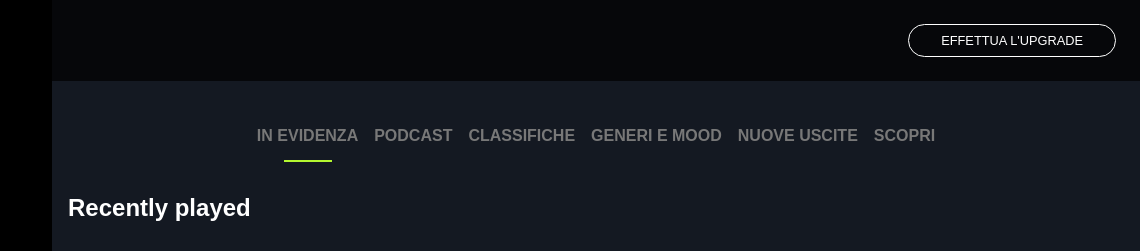
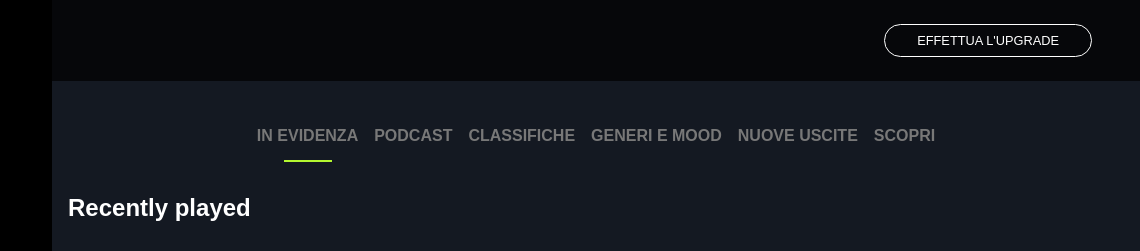
Before and after one commit to AndreaFermo/html-css-spotifyweb, a plain HTML site: page index.html in a window 1280 px wide. Shown: the top 251 px of the page, 140-1280 px from the left. Drawn offline with Linux system fonts and the light colour scheme.

Commit message:
effetto pulsante sistemato

```diff
--- a/css/style.css
+++ b/css/style.css
@@ -101,7 +101,6 @@ main {
 
 #cta a {
     color: var(--colorwhite);
-    margin: 0 1.5rem;
     border: 0.1rem solid var(--colorwhite);
     padding: 0.5rem 2rem;
     border-radius: 3rem;
@@ -456,11 +455,15 @@ section h3 {
 }
 
 .grow {
-    transition: all .2s;
+    transition: transform .2s;
 }
 
 .grow:hover {
-    transform: scale(1.3);
+    transform: scale(1.05);
+}
+
+.ctaContainer {
+    margin-right: 3rem;
 }
 
 
--- a/index.html
+++ b/index.html
@@ -43,7 +43,9 @@
         </aside>
 
         <div id="cta">
-           <a href="#" class="grow">EFFETTUA L'UPGRADE</a>
+            <div class="grow ctaContainer">
+                <a href="#">EFFETTUA L'UPGRADE</a>
+            </div>
         </div>
 
         <div class="content ">
```
